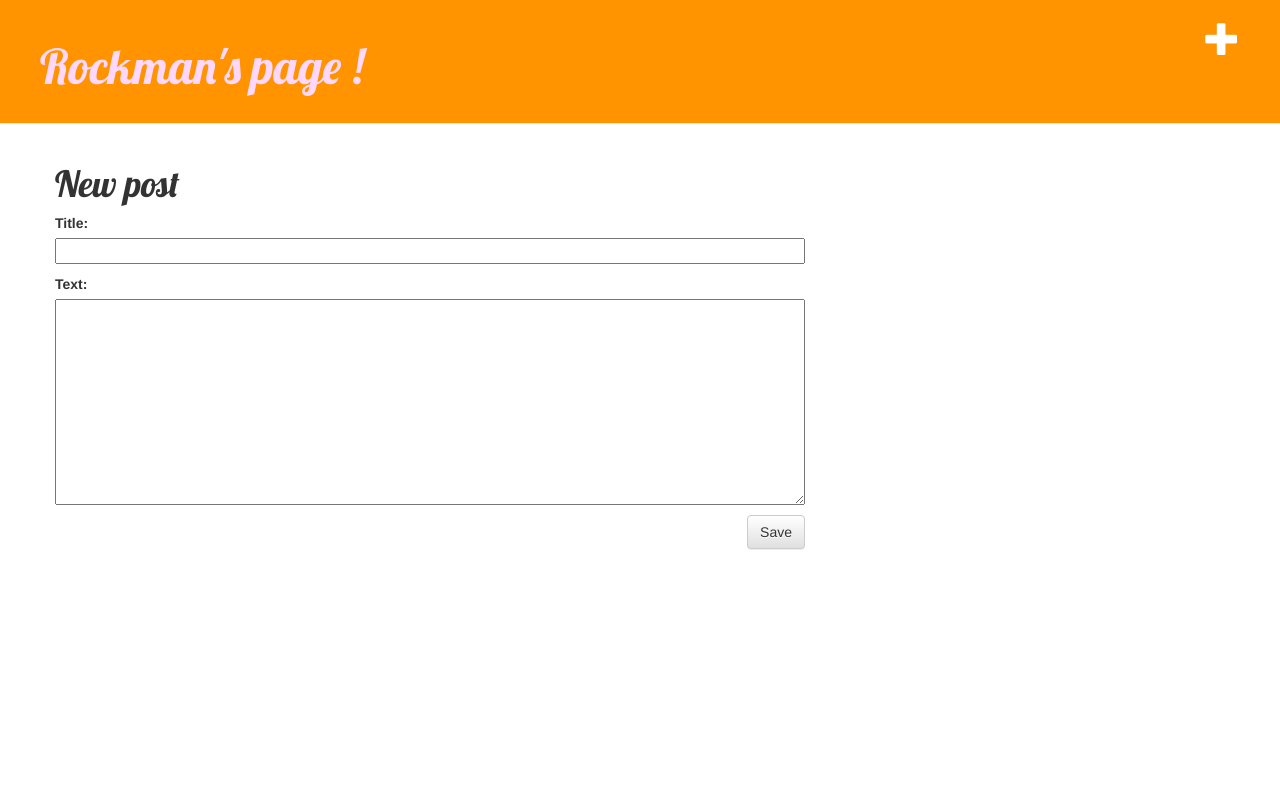
After one commit to Rockman1233/my-first-blog, a Django app: page /post/new/ in a window 1280 px wide. The commit adds this page. Run offline with Django 3.2, Linux system fonts and the light colour scheme; the visitor is signed in with stand-in values (Sample User, id 1); some libraries are stand-ins or nearby versions.

Commit message:
Added views to create/edit blog post inside the site.

```diff
--- a/django_proj/urls.py
+++ b/django_proj/urls.py
@@ -19,4 +19,5 @@ from django.contrib import admin
 urlpatterns = [
     url(r'^admin/', admin.site.urls),
     url(r'', include('djangogirls.urls'))
+
 ]
--- /dev/null
+++ b/djangogirls/forms.py
@@ -0,0 +1,8 @@
+from django import forms
+from .models import Post
+
+class PostForm(forms.ModelForm):
+
+    class Meta:
+        model = Post
+        fields = ('title', 'text')
--- /dev/null
+++ b/djangogirls/static/css/blog.css
@@ -0,0 +1,47 @@
+    .page-header {
+        background-color: #ff9400;
+        margin-top: 0;
+        padding: 20px 20px 20px 40px;
+    }
+
+    .page-header h1, .page-header h1 a, .page-header h1 a:visited, .page-header h1 a:active {
+        color: #ffd7fa;
+        font-size: 36pt;
+        text-decoration: none;
+    }
+
+    .content {
+        margin-left: 40px;
+    }
+
+    h1, h2, h3, h4 {
+        font-family: 'Lobster', cursive;
+    }
+
+    .date {
+        float: right;
+        color: #822813;
+    }
+
+    .save {
+        float: right;
+    }
+
+    .post-form textarea, .post-form input {
+        width: 100%;
+    }
+
+    .top-menu, .top-menu:hover, .top-menu:visited {
+        color: #ffffff;
+        float: right;
+        font-size: 26pt;
+        margin-right: 20px;
+    }
+
+    .post {
+        margin-bottom: 70px;
+    }
+
+    .post h1 a, .post h1 a:visited {
+        color: #000000;
+    }
--- /dev/null
+++ b/djangogirls/templates/djangogirls/base.html
@@ -0,0 +1,27 @@
+{% load staticfiles %}
+<html lang="en">
+    <html>
+        <head>
+            <title>Rockman's page</title>
+            <link rel="stylesheet" href="//maxcdn.bootstrapcdn.com/bootstrap/3.2.0/css/bootstrap.min.css">
+            <link rel="stylesheet" href="//maxcdn.bootstrapcdn.com/bootstrap/3.2.0/css/bootstrap-theme.min.css">
+            <link rel="stylesheet" href="{% static 'css/blog.css' %}">
+            <link href="https://fonts.googleapis.com/css?family=Lobster&subset=latin,cyrillic" rel="stylesheet" type="text/css">
+        </head>
+        <body>
+        <div class="page-header">
+            {% if user.is_authenticated %}
+            <a href="{% url 'post_new' %}" class="top-menu"><span class="glyphicon glyphicon-plus"></span></a>
+            {% endif %}
+            <h1><a href="/">Rockman's page !</a></h1>
+        </div>
+        <div class="content container">
+            <div class="row">
+                <div class="col-md-8">
+                {% block content %}
+                {% endblock %}
+                </div>
+            </div>
+        </div>
+        </body>
+    </html>
--- /dev/null
+++ b/djangogirls/templates/djangogirls/post_edit.html
@@ -0,0 +1,9 @@
+{% extends 'djangogirls/base.html' %}
+
+    {% block content %}
+        <h1>New post</h1>
+        <form method="POST" class="post-form">{% csrf_token %}
+            {{ form.as_p }}
+            <button type="submit" class="save btn btn-default">Save</button>
+        </form>
+    {% endblock %}
--- a/djangogirls/templates/static/css/blog.css
+++ /dev/null
@@ -1,3 +0,0 @@
-h1 a {
-        color: #42fafc;
-    }
--- a/djangogirls/urls.py
+++ b/djangogirls/urls.py
@@ -2,5 +2,9 @@ from django.conf.urls import url
 from . import views
 
 urlpatterns = [
+    url(r'^post/new/$', views.post_new, name='post_new'),
     url(r'^$', views.post_list, name='post_list'),
+    url(r'^post/(?P<pk>[0-9]+)/$', views.post_detail, name='post_detail'),
+    url(r'^post/(?P<pk>[0-9]+)/edit/$', views.post_edit, name='post_edit'),
+
 ]
--- a/djangogirls/views.py
+++ b/djangogirls/views.py
@@ -1,8 +1,43 @@
 from django.shortcuts import render
+from django.shortcuts import redirect, get_object_or_404
 from .models import Post
 from django.utils import timezone
+from .forms import PostForm
 
 # Create your views here.
 def post_list(request):
     posts = Post.objects.filter(published_date__lte=timezone.now()).order_by('-published_date')
-    return render(request, 'djangogirls/post_list.html', {'posts':posts})
+    return render(request, 'djangogirls/post_list.html', {'posts': posts})
+
+
+def post_new(request):
+    if request.method == "POST":
+        form = PostForm(request.POST)
+        if form.is_valid():
+            post = form.save(commit=False)
+            post.author = request.user
+            post.published_date = timezone.now()
+            post.save()
+            return redirect('post_detail', pk=post.pk)
+    else:
+        form = PostForm()
+    return render(request, 'djangogirls/post_edit.html', {'form': form})
+
+
+def post_edit(request, pk):
+    post = get_object_or_404(Post, pk=pk)
+    if request.method == "POST":
+        form = PostForm(request.POST, instance=post)
+        if form.is_valid():
+            post = form.save(commit=False)
+            post.author = request.user
+            post.published_date = timezone.now()
+            post.save()
+            return redirect('post_detail', pk=post.pk)
+    else:
+        form = PostForm(instance=post)
+    return render(request, 'djangogirls/post_edit.html', {'form': form})
+
+def post_detail(request, pk):
+    post = get_object_or_404(Post, pk=pk)
+    return render(request, 'djangogirls/post_detail.html', {'post': post})
```
Also changed, not shown: djangogirls/templates/djangogirls/post_detail.html (added, +14 -0 lines), djangogirls/templates/djangogirls/post_list.html (+13 -18 lines).
